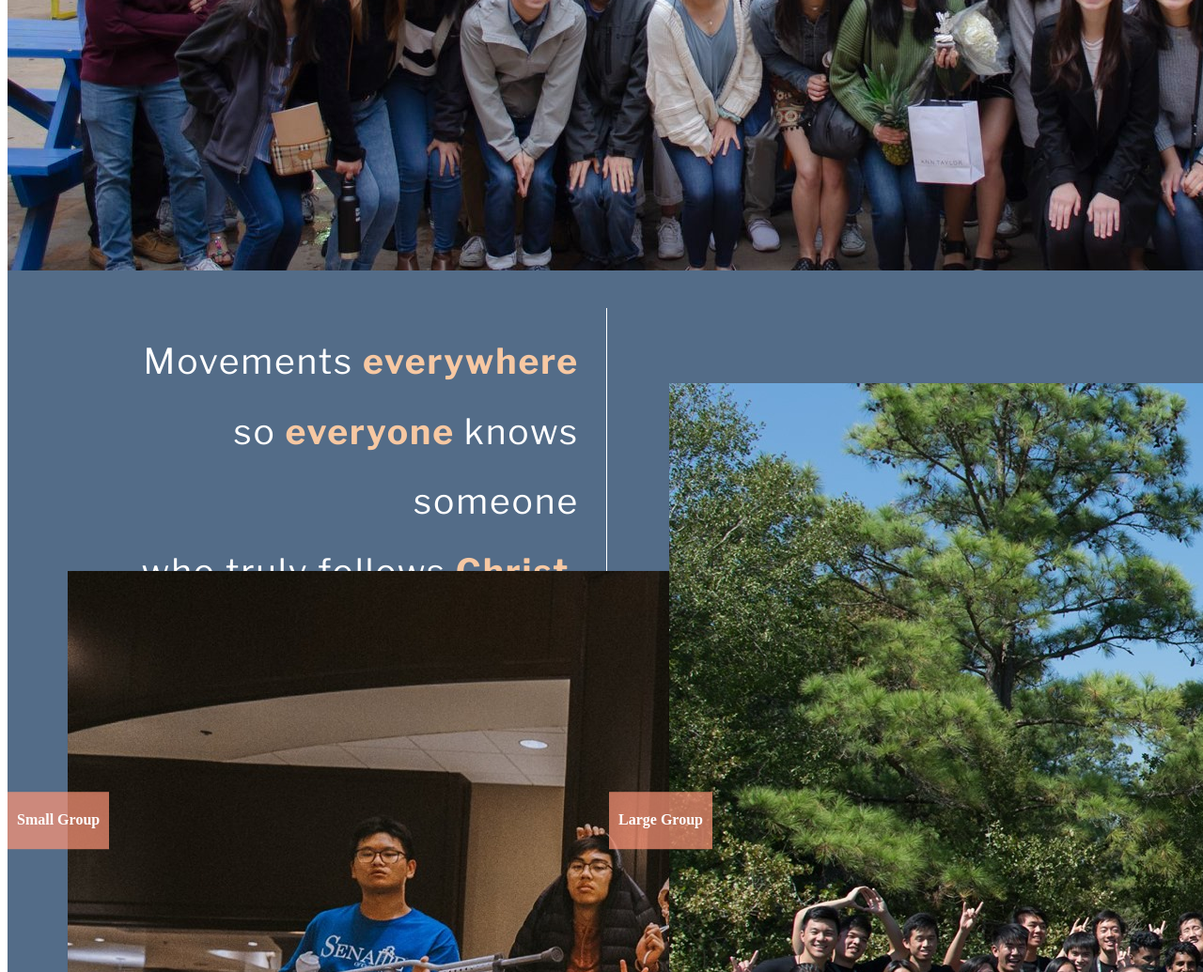
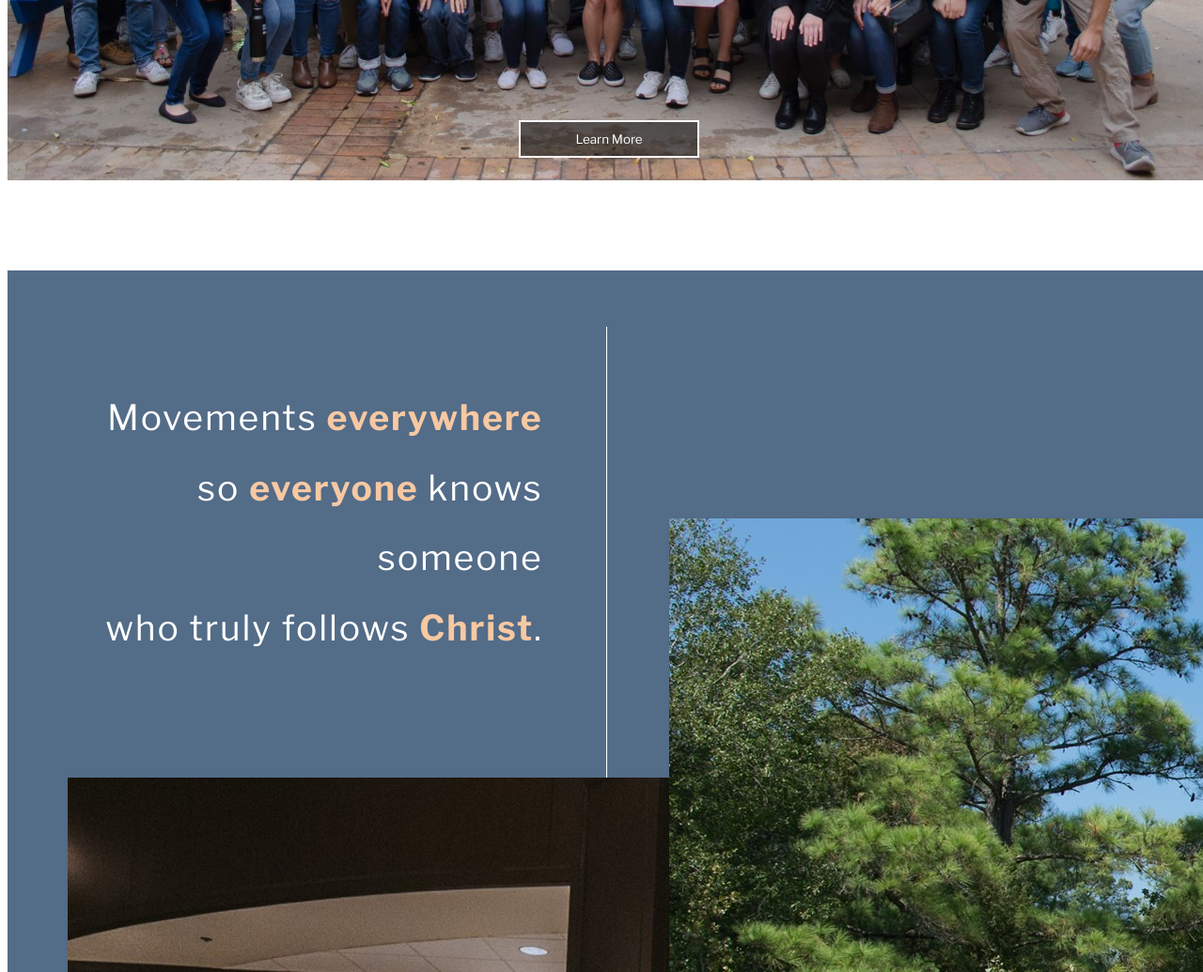
Before and after one commit to timothygan/testinggatsby, a Gatsby site in the folder epic_site/: page / in a window 1280 px wide. Shown: the part 520-1555 px from the top of the page at 94% size. Built offline with nearby package versions, Linux system fonts and the light colour scheme; Gatsby itself is replaced by a stand-in of ours.

Commit message:
add animated buttons, fade section 3

```diff
--- a/epic_site/src/components/animated-button.js
+++ b/epic_site/src/components/animated-button.js
@@ -2,7 +2,7 @@ import React, { Component, Fragment } from "react"
 import styled from 'styled-components'
 
 // Generic button component with colorchange animation
-const Button = styled.button`
+const AnimatedButton = styled.button`
     ${props => props.width ? 'width :' +  props.width : ''};
     ${props => props.height ? 'height :' +  props.height : ''};
     border-width : 2px;
@@ -16,10 +16,10 @@ const Button = styled.button`
     transition : all 0.4s;
     font-family : "Libre Franklin";
     overflow : hidden;
-    position : relative;
     border-style: solid;
     display : inline-block;
     z-index: 1;
+    cursor: pointer;
 
     &:hover{
         color: ${props => props.hoverTextColor ? props.hoverTextColor : 'black'};
@@ -50,7 +50,7 @@ const Button = styled.button`
     }
 `;
 
-
+/*
 
 class AnimatedButton extends Component{
     constructor(props){
@@ -90,5 +90,5 @@ class AnimatedButton extends Component{
 
         );
     }
-}
+}*/
 export default AnimatedButton;
--- a/epic_site/src/components/home-section-1.js
+++ b/epic_site/src/components/home-section-1.js
@@ -1,6 +1,7 @@
 import React, { Component, Fragment } from "react"
 import "./../styles/home.css"
 import img from '../images/michelle-baptism.jpeg'
+import AnimatedButton from "./animated-button";
 
 //creates a carousel of images that are passed in through props
 //will fill to 100% of whatever container it is placed in
@@ -15,6 +16,14 @@ class HomeSection1 extends Component{
             <Fragment>
                 <div className="Section-One">
                   <img src={img} alt="event image"></img>
+                  <AnimatedButton
+                    className="AnimatedButton"
+                    background='rgba(0, 0, 0, .5)'
+                    hoverBackground='rgba(255, 134, 110, .7)'
+                    hoverTextColor='white'
+                    width='15%'>
+                    Learn More
+                  </AnimatedButton>
                 </div>
             </Fragment>
         );
--- a/epic_site/src/components/home-section-3.js
+++ b/epic_site/src/components/home-section-3.js
@@ -2,6 +2,7 @@ import React, { Component, Fragment } from "react"
 import './../styles/home.css'
 import img1 from '../images/christmas-potluck.jpeg'
 import img2 from '../images/christmas-potluck.jpeg'
+import AnimatedButton from "./animated-button";
 
 
 class HomeSection3 extends Component{
@@ -21,6 +22,14 @@ class HomeSection3 extends Component{
                       <div className="text-box">
                         <h3>It's never too late to join a small group!</h3>
                       </div>
+                      <AnimatedButton
+                        className="AnimatedButton"
+                        background='rgba(0, 0, 0, .2)'
+                        hoverBackground='rgba(83, 108, 136, .7)'
+                        hoverTextColor='white'
+                        width='25%'>
+                        Learn More
+                      </AnimatedButton>
                     </div>
                     <div className="box">
                       <img src={img2}></img>
@@ -30,6 +39,14 @@ class HomeSection3 extends Component{
                       <div className="text-box">
                         <h3>Come meet people at large group!</h3>
                       </div>
+                      <AnimatedButton
+                        className="AnimatedButton"
+                        background='rgba(0, 0, 0, .2)'
+                        hoverBackground='rgba(83, 108, 136, .7)'
+                        hoverTextColor='white'
+                        width='25%'>
+                        Learn More
+                      </AnimatedButton>
                     </div>
                 </div>
             </Fragment>
--- a/epic_site/src/styles/home.css
+++ b/epic_site/src/styles/home.css
@@ -6,6 +6,18 @@
     height: 100vh;
     width: 100vw;
     position: relative;
+}
+
+.Section-One img {
+  width: 100%;
+  height: auto;
+}
+
+.AnimatedButton {
+  position: absolute;
+  top: 80%;
+  left: 50%;
+  transform: translate(-50%, 0%);
 }
 
 .Mission-Banner {
@@ -25,11 +37,77 @@
 }
 
 .Section-Two{
-    height: 100vh;
+    height: 150vh;
     width: 100vw;
     background-color: rgb(83, 108, 136);
     text-align: center;
     position: relative;
+}
+.vertical-line {
+  border-left: 1px solid white;
+  height: 90%;
+  position: absolute;
+  left: 50%;
+  margin-left: -3px;
+  background: transparent;
+  top: 5%;
+}
+
+.mission-statement {
+  height: 20%;
+  width: 42.5%;
+  text-align: right;
+  line-height: 2;
+  font-size: 28pt;
+  position: absolute;
+  left: 2%;
+  top: 10%;
+  color: white;
+  font-family: "Libre Franklin";
+  letter-spacing: .05em;
+  margin-right: 10%;
+}
+
+.bold-words {
+  font-weight: bold;
+  color: rgb(247, 200, 162);
+}
+
+.who-we-are {
+  height: 20%;
+  width: 45%;
+  text-align: left;
+  line-height: 2;
+  font-size: 28pt;
+  position: absolute;
+  left: 55%;
+  top: 67%;
+  color: white;
+  font-family: "Libre Franklin";
+  letter-spacing: .05em;
+}
+
+.section-two-img-one{
+  left: 5%;
+  top: 45%;
+  height: 30%;
+  width: 40%;
+  position: absolute;
+}
+
+.section-two-img-two{
+  left: 55%;
+  height: 30%;
+  width: 40%;
+  top: 22%;
+  position: absolute;
+}
+
+.section-two-img{
+  object-fit: cover;
+  margin: 0;
+  vertical-align: bottom;
+  box-shadow: 5px 5px 5px;
 }
 
 .Section-Three{
@@ -43,7 +121,7 @@
   display: inline-block;
   position: relative;
   width: 50%;
-  background-color: rgb(290, 150, 120);
+  background-color: rgb(255, 134, 110);
 }
 
 .box img{
@@ -51,6 +129,10 @@
   object-fit: cover;
   margin: 0;
   vertical-align: bottom;
+  transition: 0.3s;
+}
+.box .AnimatedButton {
+  top: 60%;
 }
 .box:hover img{
   opacity: 20%;
@@ -59,6 +141,12 @@
   display: inline-block;
 }
 .box:hover h4{
+  display: none;
+}
+.box:hover .AnimatedButton{
+  display: inline-block;
+}
+.box .AnimatedButton {
   display: none;
 }
 .text-box {
@@ -81,76 +169,10 @@
 }
 
 .label {
-  background-color: rgba(290, 150, 120, .7);
+  background-color: rgba(255, 134, 110, 0.7);
   position: absolute;
   transform: translate(0%, -900%);
   color: white;
   padding-left: 10px;
   padding-right: 10px;
 }
-
-.vertical-line {
-    border-left: 1px solid white;
-    height: 90%;
-    position: absolute;
-    left: 50%;
-    margin-left: -3px;
-    background: transparent;
-    top: 5%;
-}
-
-.mission-statement {
-    height: 20%;
-    width: 42.5%;
-    text-align: right;
-    line-height: 2;
-    font-size: 28pt;
-    position: absolute;
-    left: 5%;
-    top: 7.5%;
-    color: white;
-    font-family: "Libre Franklin";
-    letter-spacing: .05em;
-}
-
-.bold-words {
-    font-weight: bold;
-    color: rgb(247, 200, 162);
-}
-
-.who-we-are {
-    height: 20%;
-    width: 45%;
-    text-align: left;
-    line-height: 2;
-    font-size: 28pt;
-    position: absolute;
-    left: 52.5%;
-    top: 65%;
-    color: white;
-    font-family: "Libre Franklin";
-    letter-spacing: .05em;
-}
-
-.section-two-img-one{
-    left: 5%;
-    top: 40%;
-    height: 30%;
-    width: 40%;
-    position: absolute;
-}
-
-.section-two-img-two{
-    left: 55%;
-    height: 30%;
-    width: 40%;
-    top: 15%;
-    position: absolute;
-}
-
-.section-two-img{
-    object-fit: cover;
-    margin: 0;
-    vertical-align: bottom;
-    box-shadow: 5px 5px 5px;
-}
```
